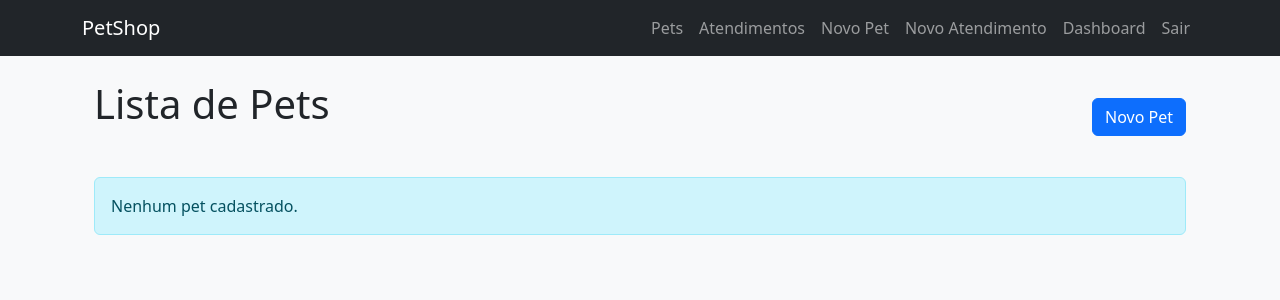
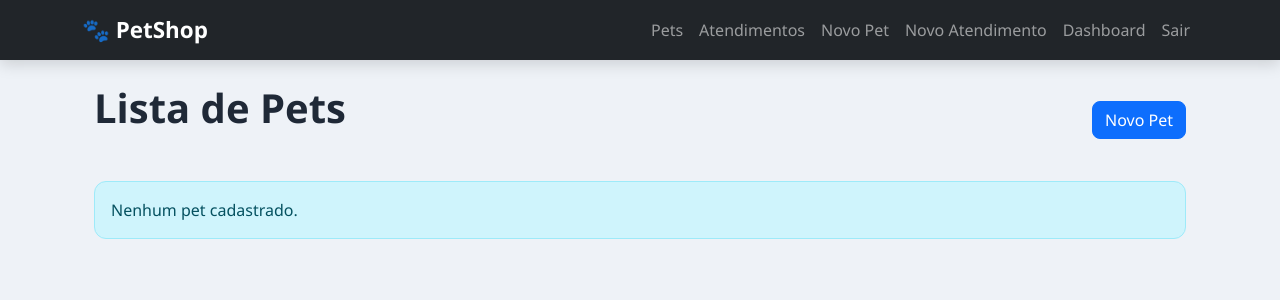
Before and after one commit to mavubasuzana/petshop-laravel, a Laravel app: page /pets in a window 1280 px wide. Shown: the top 300 px of the page. Run offline with Laravel 12, Linux system fonts and the light colour scheme; a user stored in the database is signed in; data comes from the database, SQL or seed files in the repository; data that the repository does not hold is empty.

Commit message:
Atualizando Layout

```diff
--- a/public/css/styles.css
+++ b/public/css/styles.css
@@ -1,23 +1,96 @@
 body {
-    background-color: #f8f9fa;
+    background: #eef2f7 !important;
+    font-family: 'Segoe UI', sans-serif;
 }
 
 h1 {
+    color: #1f2937;
+    font-weight: 700;
     margin-bottom: 25px;
 }
 
-table {
-    background-color: white;
+.navbar {
+    box-shadow: 0 4px 15px rgba(0,0,0,.15);
+}
+
+.navbar-brand {
+    font-size: 1.4rem;
+    font-weight: bold;
+}
+
+.nav-link {
+    font-weight: 500;
 }
 
 .pet-image {
-    width: 250px;
-    height: 250px;
+    width: 100%;
+    height: 260px;
     object-fit: cover;
-    border-radius: 10px;
 }
 
 .card-pet {
-    border-radius: 10px;
-    box-shadow: 0 2px 10px rgba(0,0,0,.1);
+    border: none;
+    border-radius: 15px;
+    overflow: hidden;
+    transition: .3s;
+    box-shadow: 0 4px 15px rgba(0,0,0,.1);
 }
+
+.card-pet:hover {
+    transform: translateY(-8px);
+    box-shadow: 0 10px 25px rgba(0,0,0,.15);
+}
+
+.card-title {
+    font-weight: 700;
+}
+
+.card-footer {
+    background: white;
+}
+
+.btn {
+    border-radius: 8px;
+}
+
+.table {
+    background: white;
+    border-radius: 12px;
+    overflow: hidden;
+}
+
+.alert {
+    border-radius: 12px;
+}
+
+.card {
+    border: none;
+    border-radius: 15px;
+    box-shadow: 0 4px 15px rgba(0,0,0,.08);
+}
+
+.dashboard-card {
+    transition: .3s;
+}
+
+.dashboard-card:hover {
+    transform: scale(1.04);
+}
+
+footer {
+    text-align: center;
+    margin-top: 40px;
+    color: #6c757d;
+}
+
+@media (max-width: 768px) {
+
+    .pet-image {
+        height: 220px;
+    }
+
+    h1 {
+        font-size: 1.8rem;
+    }
+
+}
--- a/resources/views/layouts/main.blade.php
+++ b/resources/views/layouts/main.blade.php
@@ -11,7 +11,8 @@
 
     <link href="https://cdn.jsdelivr.net/npm/bootstrap@5.3.7/dist/css/bootstrap.min.css" rel="stylesheet">
 
-    <link rel="stylesheet" href="{{ asset('css/styles.css') }}">
+    {{-- força atualização do CSS --}}
+    <link rel="stylesheet" href="{{ asset('css/styles.css') }}?v={{ time() }}">
 
 </head>
 
@@ -22,7 +23,7 @@
         <div class="container">
 
             <a class="navbar-brand" href="{{ route('pets.index') }}">
-                PetShop
+                🐾 PetShop
             </a>
 
             <button
```
Also changed, not shown: resources/views/pets/index.blade.php (+16 -21 lines).
